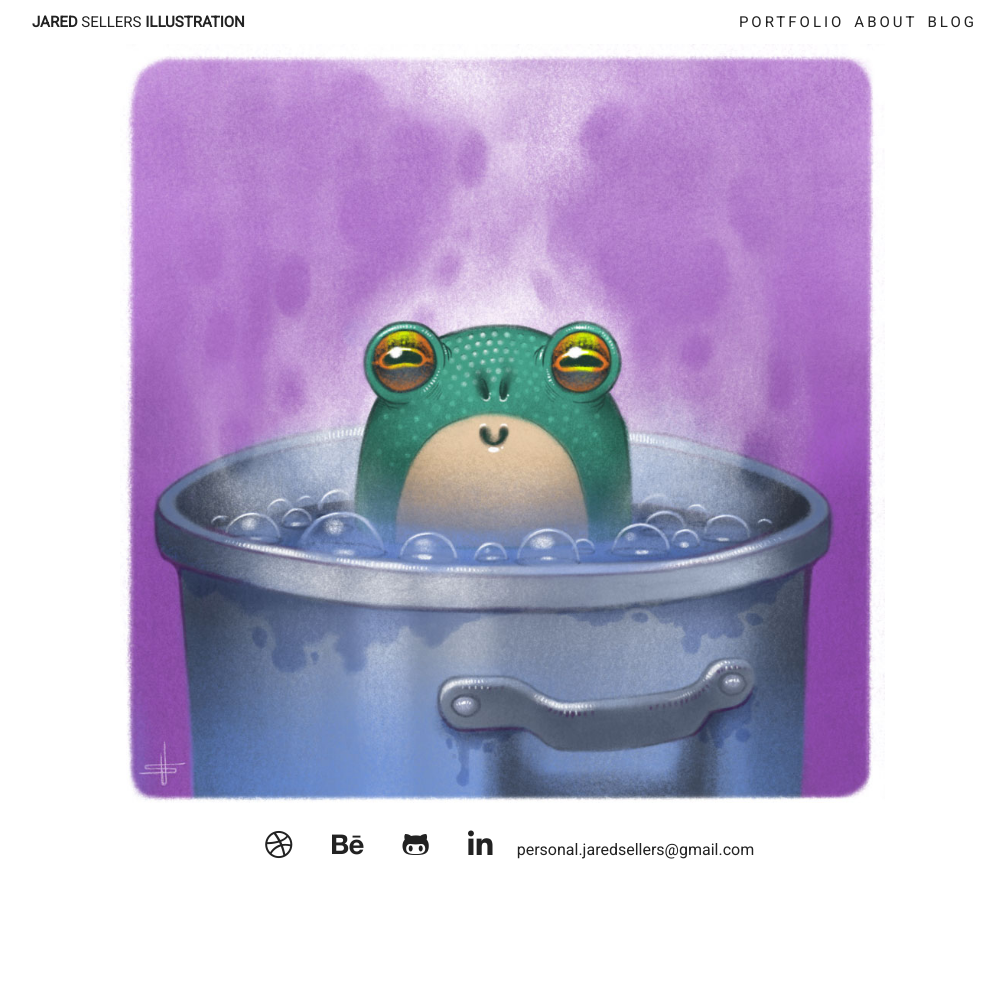
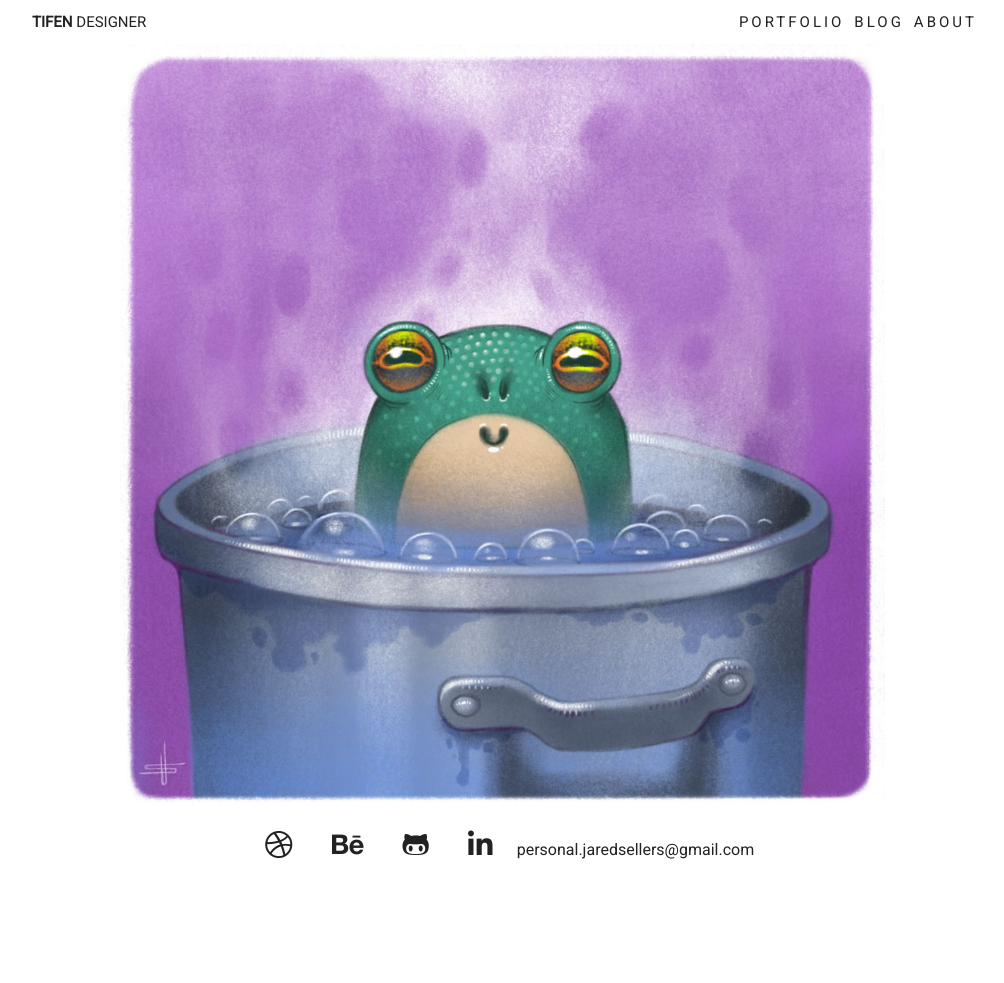
Before and after one commit to futurelabmx/tifen, a Jekyll site: the page built from index.html, in a window 1280 px wide. Shown: the whole page, without its empty margins (138-1142 px from the left). Built offline with Jekyll 4.4.1, drawn with Linux system fonts in a browser that asks for light colours; nearby versions of some CDN libraries.

Commit message:
Edited main stuff.

```diff
--- a/_config.yml
+++ b/_config.yml
@@ -1,4 +1,5 @@
 name: Tifen Design
+title: Tifen Design
 markdown: kramdown
 permalink: pretty
 permalink: /:categories/:year/:month/:day/:title
--- a/_includes/navbar.html
+++ b/_includes/navbar.html
@@ -1,10 +1,11 @@
 <div class="nav">
   <div class="container">
         <div class="logo">
-        <a href="/">Jared <span class="Sellers">Sellers</span> Illustration</a>
+          <!-- <a href="/">Jared <span class="Sellers">Sellers</span> Illustration</a> -->
+          <a href="/">Tifen <span class="Sellers">Designer</span></a>
         </div>
         <div class="links">
-            <ul><li class="sitelink"><a href="/portfolio">PORTFOLIO</a></li><li class="sitelink"><a href="/about">ABOUT</a></li><li class="sitelink"><a href="/blog">BLOG</a></li></ul>
+            <ul><li class="sitelink"><a href="/portfolio">PORTFOLIO</a></li><li class="sitelink"><a href="/blog">BLOG</a></li><li class="sitelink"><a href="/about">ABOUT</a></li></ul>
         </div>
     </div>
 </div>
--- a/_layouts/Home.html
+++ b/_layouts/Home.html
@@ -8,6 +8,7 @@
         <link rel="stylesheet" type="text/css" href="/css/main.css">
         <script src="https://use.fontawesome.com/34926c1ff6.js"></script>
         <link href="https://fonts.googleapis.com/css?family=Roboto" rel="stylesheet">
+        <link rel="icon" href="favicon.ico" sizes="16x16" type="image/png">
         <script type="text/javascript" src="/javascript/instafeed.js"></script>
         <link rel="apple-touch-icon-precomposed" sizes="57x57" href="apple-touch-icon-57x57.png" />
         <link rel="apple-touch-icon-precomposed" sizes="114x114" href="apple-touch-icon-114x114.png" />
@@ -17,11 +18,11 @@
         <link rel="apple-touch-icon-precomposed" sizes="120x120" href="apple-touch-icon-120x120.png" />
         <link rel="apple-touch-icon-precomposed" sizes="76x76" href="apple-touch-icon-76x76.png" />
         <link rel="apple-touch-icon-precomposed" sizes="152x152" href="apple-touch-icon-152x152.png" />
-        <link rel="icon" type="image/png" href="favicon-196x196.png" sizes="196x196" />
+        <!-- <link rel="icon" type="image/png" href="favicon-196x196.png" sizes="196x196" />
         <link rel="icon" type="image/png" href="favicon-96x96.png" sizes="96x96" />
         <link rel="icon" type="image/png" href="favicon-32x32.png" sizes="32x32" />
         <link rel="icon" type="image/png" href="favicon-16x16.png" sizes="16x16" />
-        <link rel="icon" type="image/png" href="favicon-128.png" sizes="128x128" />
+        <link rel="icon" type="image/png" href="favicon-128.png" sizes="128x128" /> -->
         <meta name="application-name" content="&nbsp;"/>
         <meta name="msapplication-TileColor" content="#FFFFFF" />
         <meta name="msapplication-TileImage" content="mstile-144x144.png" />
```
